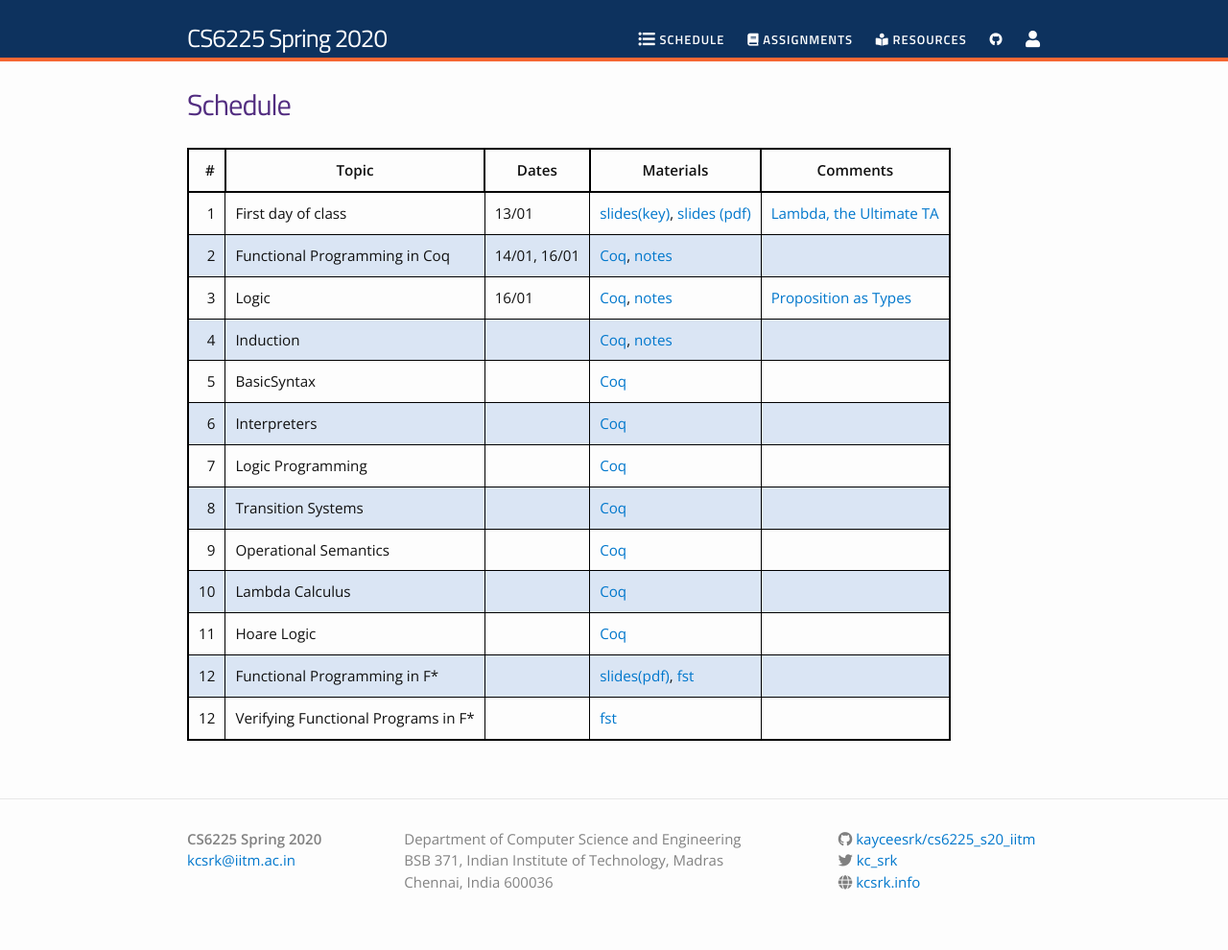
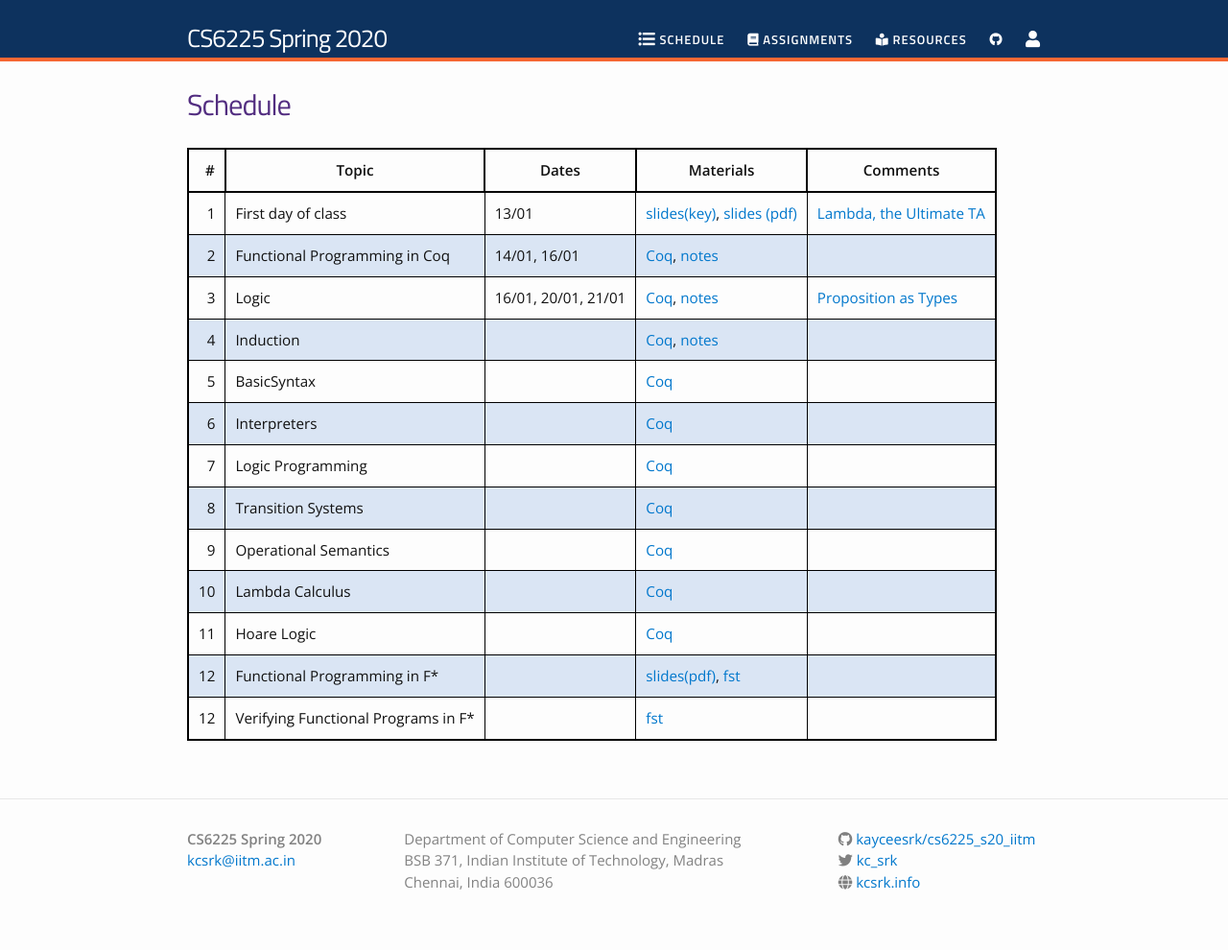
Before and after one commit to kayceesrk/cs6225_s20_iitm, a Jekyll site: the page built from schedule.md, in a window 1280 px wide. Shown: the whole page at 96% size. Built offline with Jekyll 4.4.1, drawn with Linux system fonts in a browser that asks for light colours; nearby versions of some CDN libraries.

```diff
--- a/schedule.md
+++ b/schedule.md
@@ -8,7 +8,7 @@ permalink: /schedule/
 |--:|-------|-------|-----------|----------|
 | 1 | First day of class | 13/01 | [slides(key)]({{site.baseurl}}/lectures/0_first_day_of_classes.key), [slides (pdf)]({{site.baseurl}}/lectures/0_first_day_of_classes.pdf) | [Lambda, the Ultimate TA](https://vimeo.com/6615365) |
 | 2 | Functional Programming in Coq | 14/01, 16/01 | [Coq]({{site.baseurl}}/lectures/FunctionalProgramming.v), [notes]({{site.baseurl}}/lectures/FunctionalProgramming.html) | |
-| 3 | Logic | 16/01 | [Coq]({{site.baseurl}}/lectures/Logic.v), [notes]({{site.baseurl}}/lectures/Logic.html) | [Proposition as Types](https://www.youtube.com/watch?v=IOiZatlZtGU) |
+| 3 | Logic | 16/01, 20/01, 21/01 | [Coq]({{site.baseurl}}/lectures/Logic.v), [notes]({{site.baseurl}}/lectures/Logic.html) | [Proposition as Types](https://www.youtube.com/watch?v=IOiZatlZtGU) |
 | 4 | Induction | | [Coq]({{site.baseurl}}/lectures/Induction.v), [notes]({{site.baseurl}}/lectures/Induction.html) | |
 | 5 | BasicSyntax | | [Coq]({{site.baseurl}}/lectures/BasicSyntax.v) | |
 | 6 | Interpreters | | [Coq]({{site.baseurl}}/lectures/Interpreters.v) | |
```
Also changed, not shown: 1 other file.
